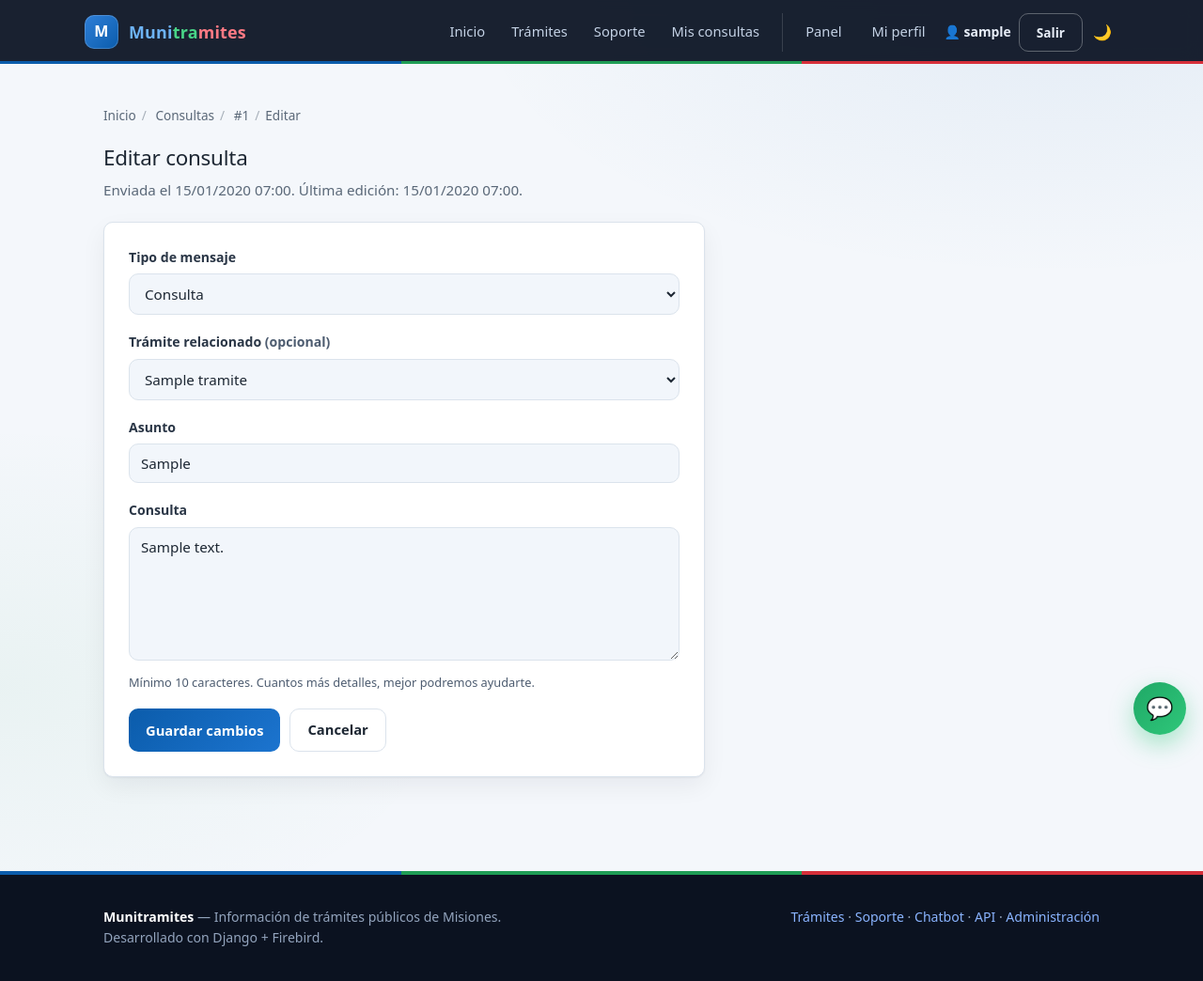
After one commit to guilldev08/pp1_munitramites, a Django app: page /consultas/1/editar/ in a window 1280 px wide. The commit adds this page. Shown: the whole page at 94% size. Run offline with Django 5.2, Linux system fonts and the light colour scheme; a user stored in the database is signed in; tables that the repository leaves empty hold one stand-in row (values such as "Sample post").

Commit message:
consultas: edicion y hora de ultima edicion

```diff
--- a/munitramites/models.py
+++ b/munitramites/models.py
@@ -460,6 +460,10 @@ class Consulta(models.Model):
     )
     respuesta = models.TextField(blank=True, default='')
     fecha = models.DateTimeField(auto_now_add=True)
+    fecha_edicion = models.DateTimeField(
+        null=True, blank=True, verbose_name='Última edición',
+        help_text='Se completa cuando el autor o el staff editan la consulta.',
+    )
 
     class Meta:
         verbose_name = 'Consulta'
--- /dev/null
+++ b/munitramites/templates/consultas/editar.html
@@ -0,0 +1,69 @@
+{% extends "base.html" %}
+{% load hora %}
+
+{% block titulo %}Editar consulta #{{ consulta.pk }}{% endblock %}
+
+{% block contenido %}
+<section class="seccion">
+  <div class="contenedor">
+    <div class="miga">
+      <a href="{% url 'inicio' %}">Inicio</a><span>/</span>
+      <a href="{% url 'consultas' %}">Consultas</a><span>/</span>
+      <a href="{% url 'consulta_detalle' consulta.pk %}">#{{ consulta.pk }}</a><span>/</span>Editar
+    </div>
+
+    <div class="titulo-seccion">
+      <div>
+        <h2>Editar consulta</h2>
+        <p>
+          Enviada el {{ consulta.fecha|hora_local|date:"d/m/Y H:i" }}.
+          {% if consulta.fecha_edicion %}
+            Última edición: {{ consulta.fecha_edicion|hora_local|date:"d/m/Y H:i" }}.
+          {% endif %}
+        </p>
+      </div>
+    </div>
+
+    <form class="formulario formulario--medio" method="post" novalidate>
+      {% csrf_token %}
+      {% if origen %}<input type="hidden" name="origen" value="{{ origen }}">{% endif %}
+
+      {% if form.non_field_errors %}
+        <div class="alerta alerta--error">
+          {% for e in form.non_field_errors %}<div>{{ e }}</div>{% endfor %}
+        </div>
+      {% endif %}
+
+      <div class="campo">
+        <label for="{{ form.tipo.id_for_label }}">Tipo de mensaje</label>
+        {{ form.tipo }}
+        {% for e in form.tipo.errors %}<ul class="errores"><li>{{ e }}</li></ul>{% endfor %}
+      </div>
+
+      <div class="campo">
+        <label for="{{ form.tramite.id_for_label }}">Trámite relacionado <span class="texto-suave">(opcional)</span></label>
+        {{ form.tramite }}
+        {% for e in form.tramite.errors %}<ul class="errores"><li>{{ e }}</li></ul>{% endfor %}
+      </div>
+
+      <div class="campo">
+        <label for="{{ form.asunto.id_for_label }}">Asunto</label>
+        {{ form.asunto }}
+        {% for e in form.asunto.errors %}<ul class="errores"><li>{{ e }}</li></ul>{% endfor %}
+      </div>
+
+      <div class="campo">
+        <label for="{{ form.contenido.id_for_label }}">Consulta</label>
+        {{ form.contenido }}
+        <span class="ayuda">Mínimo 10 caracteres. Cuantos más detalles, mejor podremos ayudarte.</span>
+        {% for e in form.contenido.errors %}<ul class="errores"><li>{{ e }}</li></ul>{% endfor %}
+      </div>
+
+      <div class="acciones">
+        <button class="boton" type="submit">Guardar cambios</button>
+        <a class="boton boton--secundario" href="{% url 'consulta_detalle' consulta.pk %}">Cancelar</a>
+      </div>
+    </form>
+  </div>
+</section>
+{% endblock %}
--- a/munitramites/urls.py
+++ b/munitramites/urls.py
@@ -106,6 +106,10 @@ urlpatterns = [
     path('consultas/nueva/', views.consulta_nueva, name='consulta_nueva'),
     path('consultas/<int:pk>/', views.consulta_detalle, name='consulta_detalle'),
     path(
+        'consultas/<int:pk>/editar/', views.consulta_editar,
+        name='consulta_editar',
+    ),
+    path(
         'consultas/<int:pk>/eliminar/', views.consulta_eliminar,
         name='consulta_eliminar',
     ),
--- a/munitramites/views/__init__.py
+++ b/munitramites/views/__init__.py
@@ -21,7 +21,8 @@ Para AGREGAR UNA VISTA NUEVA:
 from .api import api_tramites
 from .chatbot import buscador_api, chatbot_api
 from .consultas import (
-    consulta_detalle, consulta_eliminar, consulta_nueva, consultas,
+    consulta_detalle, consulta_editar, consulta_eliminar, consulta_nueva,
+    consultas,
 )
 from .cuenta import LoginDeSitio, perfil, registro
 from .pagina import inicio
@@ -41,6 +42,7 @@ __all__ = [
     'buscador_api',
     'chatbot_api',
     'consulta_detalle',
+    'consulta_editar',
     'consulta_eliminar',
     'consulta_nueva',
     'consultas',
--- a/munitramites/views/consultas.py
+++ b/munitramites/views/consultas.py
@@ -8,6 +8,7 @@ from django.contrib import messages
 from django.contrib.auth.decorators import login_required
 from django.core.paginator import Paginator
 from django.shortcuts import get_object_or_404, redirect, render
+from django.utils import timezone
 from django.views.decorators.http import require_POST
 
 from ..forms import ConsultaForm
@@ -84,6 +85,44 @@ def consulta_detalle(request, pk):
 
 
 @login_required
+def consulta_editar(request, pk):
+    """Edición de una consulta. Puede el dueño o el staff.
+
+    Solo se tocan los campos del formulario (tipo, trámite, asunto y
+    contenido); el estado y la respuesta se manejan desde el detalle.
+    Al guardar se registra la hora de la última edición.
+    """
+    consulta = get_object_or_404(Consulta, pk=pk)
+    es_duenio = consulta.usuario_id == request.user.pk
+    if not (es_duenio or request.user.is_staff):
+        messages.error(request, 'No podés editar esa consulta.')
+        return redirect('consultas')
+
+    # Si se editó desde el panel, se vuelve al panel en vez de a la vista
+    # del ciudadano.
+    origen = request.POST.get('origen') or request.GET.get('origen') or ''
+
+    if request.method == 'POST':
+        form = ConsultaForm(request.POST, instance=consulta)
+        if form.is_valid():
+            consulta = form.save(commit=False)
+            consulta.fecha_edicion = timezone.now()
+            consulta.save()
+            messages.success(request, 'Consulta actualizada.')
+            if origen == 'panel' and request.user.is_staff:
+                return redirect('panel_consulta', pk=consulta.pk)
+            return redirect('consulta_detalle', pk=consulta.pk)
+    else:
+        form = ConsultaForm(instance=consulta)
+
+    return render(request, 'consultas/editar.html', {
+        'form': form,
+        'consulta': consulta,
+        'origen': origen,
+    })
+
+
+@login_required
 @require_POST
 def consulta_eliminar(request, pk):
     """Borra una consulta. Puede el dueño o el staff; siempre por POST.
```
Also changed, not shown: munitramites/templates/consultas/detalle.html (+11 -0 lines), munitramites/templates/consultas/lista.html (+12 -1 lines), munitramites/templates/panel/consulta_detalle.html (+7 -0 lines), munitramites/templates/panel/consultas_lista.html (+12 -1 lines), munitramites/tests/test_consultas.py (+121 -0 lines), munitramites/migrations/0014_consulta_fecha_edicion.py (added).
